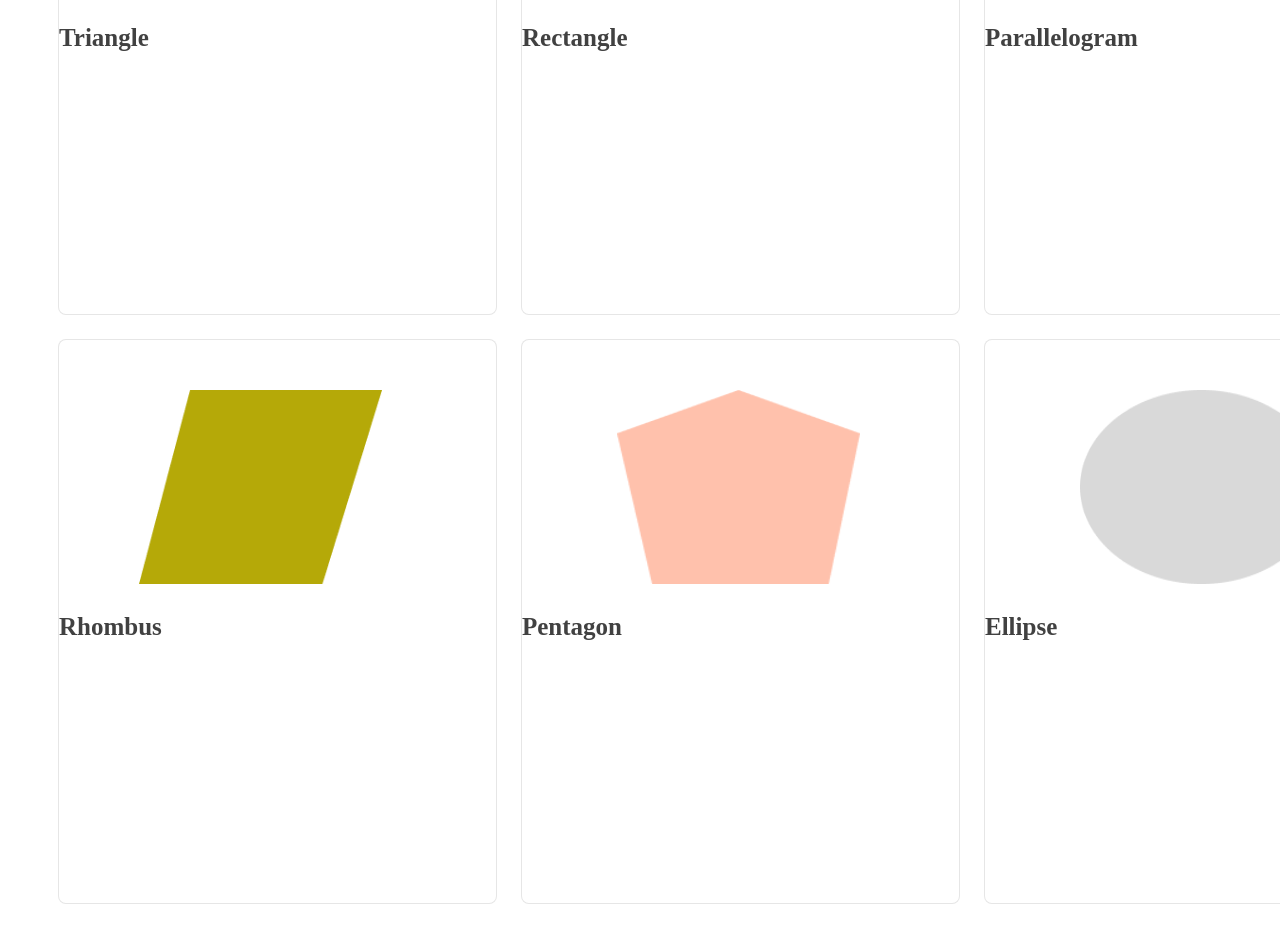
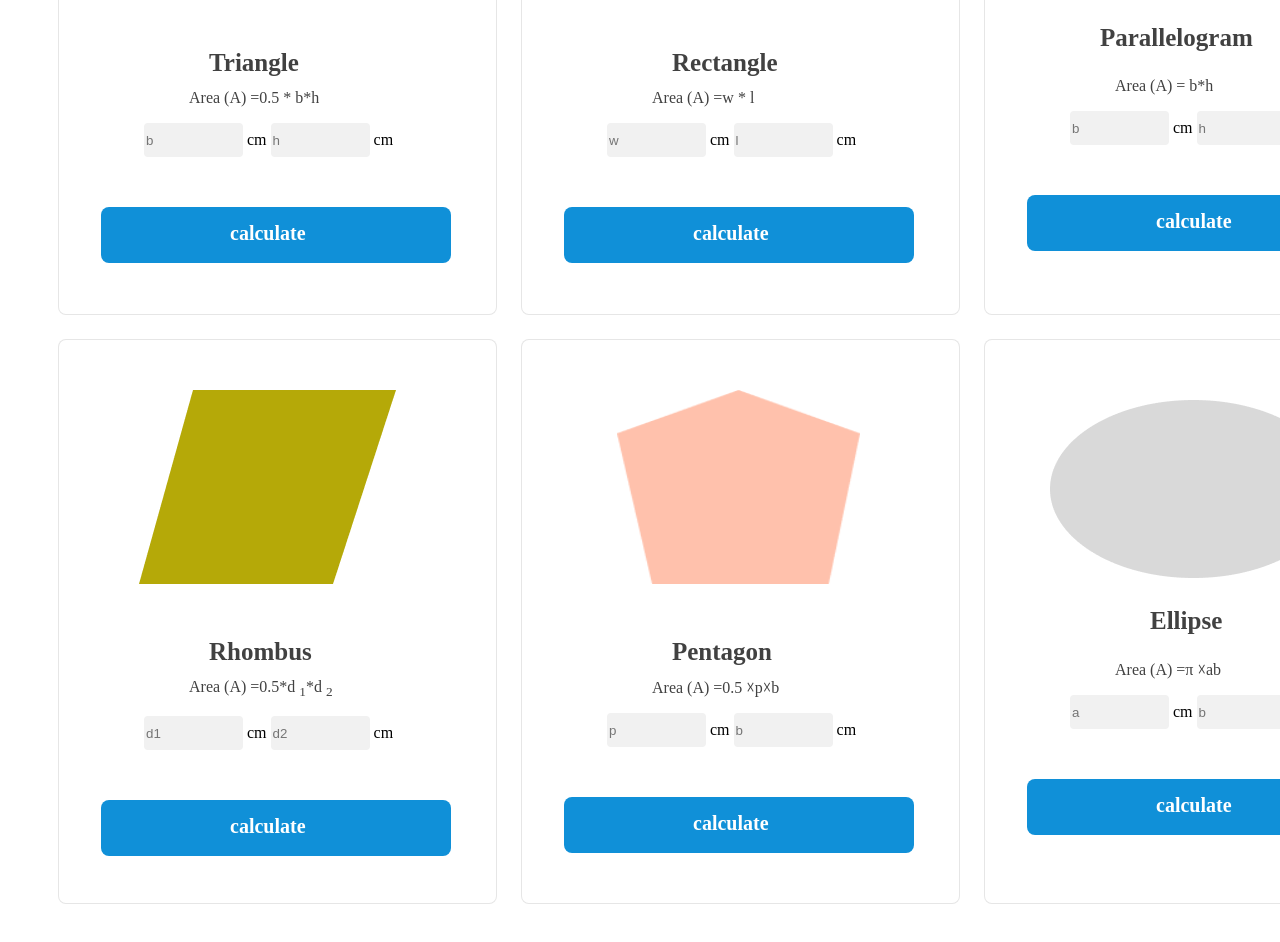
Before and after one commit to Rafidzaman/Geometry-genius, a plain HTML site: page index.html in a window 1280 px wide. Shown: the part 480-1422 px from the top of the page. Before the commit the page ends 1392 px from the top, so only its background shows below. Drawn offline with Linux system fonts and the light colour scheme.

Commit message:
third-commit

```diff
--- a/index.html
+++ b/index.html
@@ -25,26 +25,86 @@
             <div class="shape-1">
                 <img class="img-1" src="images/triangle.png" alt="">
                 <p class="shape-name">Triangle</p>
+                <p class="area-formula">Area (A) =0.5 * b*h</p>
+                <div>
+                    <input  class="input-1" type="text" placeholder="b"> cm
+                    <input class="input" type="text" placeholder="h" > cm
+
+                </div>
+                <div class="calculate-btn">
+                    <p class="btn-text">calculate</p>
+
+                </div>
              </div>
              <div class="shape-2">
                <img class="img-2" src="images/rectangle.png" alt="">
                <p class="shape-name">Rectangle</p>
+               <p class="area-formula">Area (A) =w * l</p>
+               <div>
+                <input  class="input-1" type="text" placeholder="w"> cm
+                <input class="input" type="text" placeholder="l" > cm
+
+            </div>
+            <div class="calculate-btn">
+                <p class="btn-text">calculate</p>
+
+            </div>
              </div>
              <div class="shape-3">
                <img class="img-3" src="images/parallelogram.png" alt="">
-               <p class="shape-name">Parallelogram</p>
+               <p class="shape-name-3">Parallelogram</p>
+               <p class="area-formula">Area (A) = b*h</p>
+               <div>
+                <input  class="input-1" type="text" placeholder="b"> cm
+                <input class="input" type="text" placeholder="h" > cm
+
+            </div>
+            <div class="calculate-btn">
+                <p class="btn-text">calculate</p>
+
+            </div>
              </div>
              <div class="shape-4">
                 <img class="img-4" src="images/rhombus.png" alt="">
                 <p class="shape-name">Rhombus</p>
+                <p class="area-formula">Area (A) =0.5*d <sub>1</sub>*d <sub>2</sub></p>
+                <div>
+                    <input  class="input-1" type="text" placeholder="d1"> cm
+                    <input class="input" type="text" placeholder="d2" > cm
+
+                </div>
+                <div class="calculate-btn">
+                    <p class="btn-text">calculate</p>
+
+                </div>
              </div>
              <div class="shape-5">
                  <img class="img-5" src="images/pentagon.png" alt="">
                  <p class="shape-name">Pentagon</p>
+                 <p class="area-formula">Area (A) =0.5 <span>&#9747;</span>p<span>&#9747;</span>b</p>
+                 <div>
+                    <input  class="input-1" type="text" placeholder="p"> cm
+                    <input class="input" type="text" placeholder="b" > cm
+
+                </div>
+                <div class="calculate-btn">
+                    <p class="btn-text">calculate</p>
+
+                </div>
              </div>
              <div class="shape-6">
                  <img class="img-6" src="images/ellipse.png" alt="">
-                 <p class="shape-name">Ellipse</p>
+                 <p class="shape-name-6">Ellipse</p>
+                 <p class="area-formula">Area (A) =&pi; <span>&#9747;</span>ab </p>
+                 <div>
+                    <input  class="input-1" type="text" placeholder="a"> cm
+                    <input class="input" type="text" placeholder="b" > cm
+
+                </div>
+                <div class="calculate-btn">
+                    <p class="btn-text">calculate</p>
+
+                </div>
              </div>
 
         </div>
--- a/style.css
+++ b/style.css
@@ -108,6 +108,7 @@
     height: 563px;
     margin-top: 24px;
     margin-left: 24px;
+    margin-bottom: 160px;
     background: #FFFFFF;
     border: 1px solid rgba(17, 17, 17, 0.1);
     border-radius: 8px;
@@ -135,18 +136,12 @@
     margin: 50px 95px 0px 95px;
 }
 .img-2{
-    width: 243px;
-    height: 194px;
     margin: 50px 65px 0px 65px;
 }
 .img-3{
-    width: 243px;
-    height: 194px;
     margin: 50px 43px 0px 60px;
 }
 .img-4{
-    width: 243px;
-    height: 194px;
     margin: 50px 80px 0px 80px;
 }
 .img-5{
@@ -155,9 +150,7 @@
     margin: 50px 95px 0px 95px;
 }
 .img-6{
-    width: 243px;
-    height: 194px;
-    margin: 50px 95px 0px 95px;
+    margin: 60px 95px 0px 65px;
 }
 .shape-name{
     width: 100px;
@@ -165,6 +158,64 @@
     font-weight: 700;
     font-size: 25px;
 
-
+    margin: 50px 120px 10px 150px;
     color: #414141;
 }
+.shape-name-3{
+    font-weight: 700;
+    font-size: 25px;
+    margin-left: 115px;
+    color: #414141;
+}
+.shape-name-4{
+    font-weight: 700;
+    font-size: 25px;
+    margin-left: 110px;
+    color: #414141;
+}
+.shape-name-6{
+    font-weight: 700;
+    font-size: 25px;
+    margin-left: 165px;
+    color: #414141;
+}
+.area-formula{
+   font-weight: 400;
+    font-size: 16px;
+    margin-top: 10px;
+    margin-left: 130px;
+    color: #414141;
+}
+.input-1{
+    width: 95px;
+    height: 32px;
+    margin-left: 85px;
+    background: #F1F1F1;
+    border: none;
+    border-radius: 4px;
+}
+.input{
+    width: 95px;
+    height: 32px;
+    border: none;
+    background: #F1F1F1;
+    border-radius: 4px;
+}
+.calculate-btn{
+    width: 350px;
+   height: 56px;
+   margin-top: 50px;
+   margin-left: 42px;
+   background: #1090D8;
+   border-radius: 8px;
+}
+
+.btn-text{
+    font-weight: 700;
+    font-size: 20px;
+
+    padding-left: 129px;
+    padding-top: 15px;
+    color: #FFFFFF;
+
+}
```
